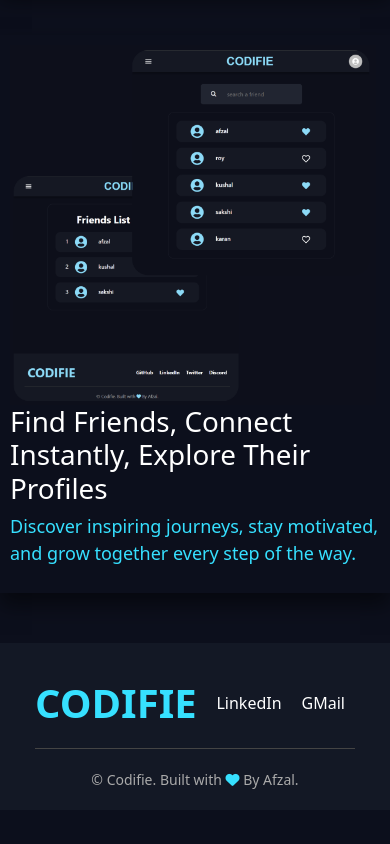
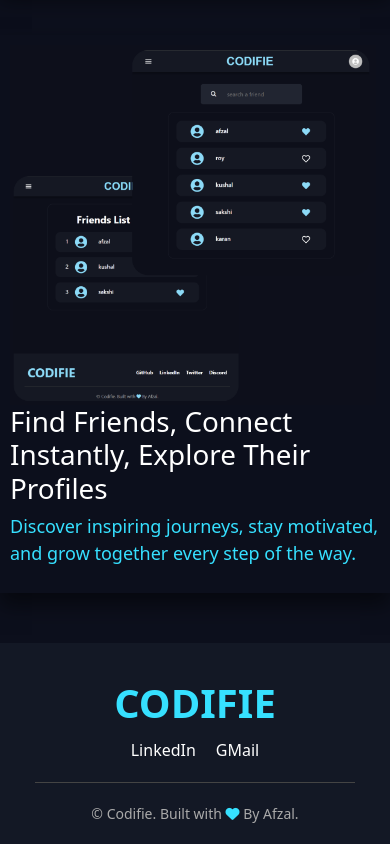
Before and after one commit to shareef-afzal/codifie-frontend, a React (Vite) app: page / in a window 390 px wide. Shown: the part 569-1413 px from the top of the page. Before the commit the page ends 1379 px from the top, so only its background shows below. Built offline with nearby package versions, Linux system fonts and the light colour scheme; no server answers.

Commit message:
changes in footer

```diff
--- a/src/components/footer.css
+++ b/src/components/footer.css
@@ -53,3 +53,8 @@
 .footer-links{
   padding: 5px 10px;
 }
+@media(max-width:450px){
+  .footer-top{
+    flex-direction: column;
+  }
+}
```
